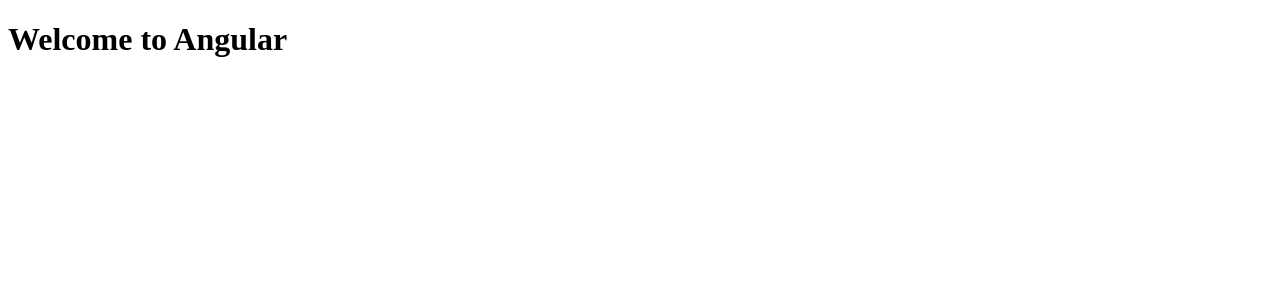
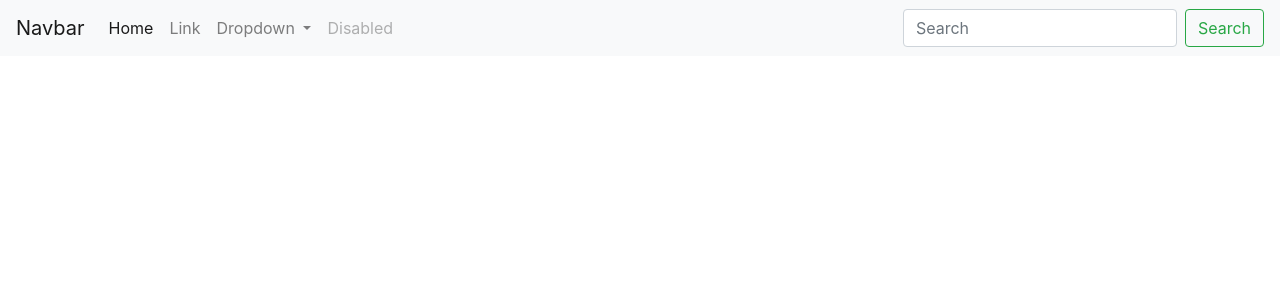
Before and after one commit to elliottkw/billing-mas, an Angular app in the folder billing-ng/: page / in a window 1280 px wide. Shown: the top 300 px of the page. Built offline with nearby package versions, Linux system fonts and the light colour scheme.

Commit message:
Integrate bootstrap with angular.

```diff
--- a/billing-ng/src/app/app.component.html
+++ b/billing-ng/src/app/app.component.html
@@ -1,3 +1,35 @@
-<h1>
-    {{ title }}
-</h1>
+<nav class="navbar navbar-expand-lg navbar-light bg-light">
+    <a class="navbar-brand" href="#">Navbar</a>
+    <button class="navbar-toggler" type="button" data-toggle="collapse" data-target="#navbarSupportedContent" aria-controls="navbarSupportedContent" aria-expanded="false" aria-label="Toggle navigation">
+    <span class="navbar-toggler-icon"></span>
+  </button>
+
+    <div class="collapse navbar-collapse" id="navbarSupportedContent">
+        <ul class="navbar-nav mr-auto">
+            <li class="nav-item active">
+                <a class="nav-link" href="#">Home <span class="sr-only">(current)</span></a>
+            </li>
+            <li class="nav-item">
+                <a class="nav-link" href="#">Link</a>
+            </li>
+            <li class="nav-item dropdown">
+                <a class="nav-link dropdown-toggle" href="#" id="navbarDropdown" role="button" data-toggle="dropdown" aria-haspopup="true" aria-expanded="false">
+          Dropdown
+        </a>
+                <div class="dropdown-menu" aria-labelledby="navbarDropdown">
+                    <a class="dropdown-item" href="#">Action</a>
+                    <a class="dropdown-item" href="#">Another action</a>
+                    <div class="dropdown-divider"></div>
+                    <a class="dropdown-item" href="#">Something else here</a>
+                </div>
+            </li>
+            <li class="nav-item">
+                <a class="nav-link disabled" href="#" tabindex="-1" aria-disabled="true">Disabled</a>
+            </li>
+        </ul>
+        <form class="form-inline my-2 my-lg-0">
+            <input class="form-control mr-sm-2" type="search" placeholder="Search" aria-label="Search">
+            <button class="btn btn-outline-success my-2 my-sm-0" type="submit">Search</button>
+        </form>
+    </div>
+</nav>
--- a/billing-ng/src/index.html
+++ b/billing-ng/src/index.html
@@ -7,10 +7,16 @@
     <base href="/">
     <meta name="viewport" content="width=device-width, initial-scale=1">
     <link rel="icon" type="image/x-icon" href="favicon.ico">
+
+    <link rel="stylesheet" href="https://stackpath.bootstrapcdn.com/bootstrap/4.5.2/css/bootstrap.min.css" integrity="sha384-JcKb8q3iqJ61gNV9KGb8thSsNjpSL0n8PARn9HuZOnIxN0hoP+VmmDGMN5t9UJ0Z" crossorigin="anonymous">
 </head>
 
 <body>
     <app-root></app-root>
+
+    <script src="https://code.jquery.com/jquery-3.5.1.slim.min.js" integrity="sha384-DfXdz2htPH0lsSSs5nCTpuj/zy4C+OGpamoFVy38MVBnE+IbbVYUew+OrCXaRkfj" crossorigin="anonymous"></script>
+    <script src="https://cdn.jsdelivr.net/npm/popper.js@1.16.1/dist/umd/popper.min.js" integrity="sha384-9/reFTGAW83EW2RDu2S0VKaIzap3H66lZH81PoYlFhbGU+6BZp6G7niu735Sk7lN" crossorigin="anonymous"></script>
+    <script src="https://stackpath.bootstrapcdn.com/bootstrap/4.5.2/js/bootstrap.min.js" integrity="sha384-B4gt1jrGC7Jh4AgTPSdUtOBvfO8shuf57BaghqFfPlYxofvL8/KUEfYiJOMMV+rV" crossorigin="anonymous"></script>
 </body>
 
 </html>
```
